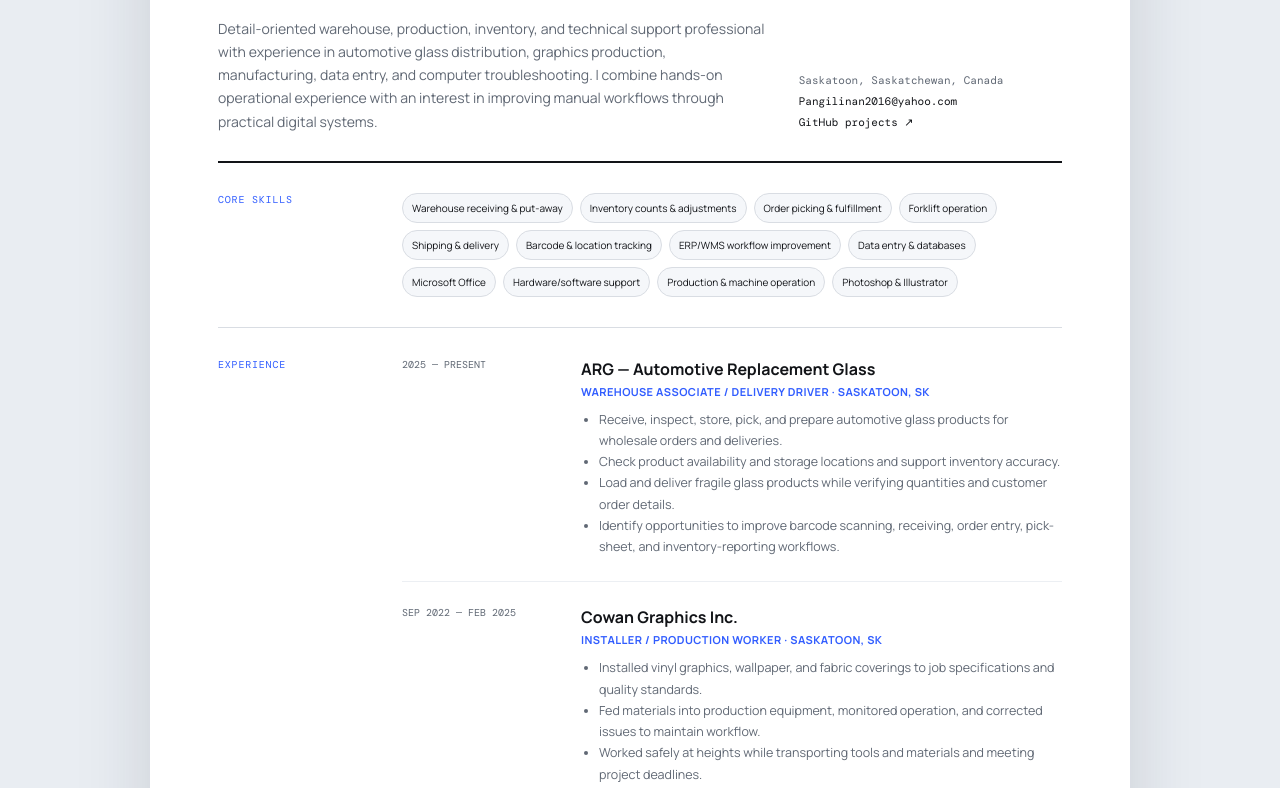
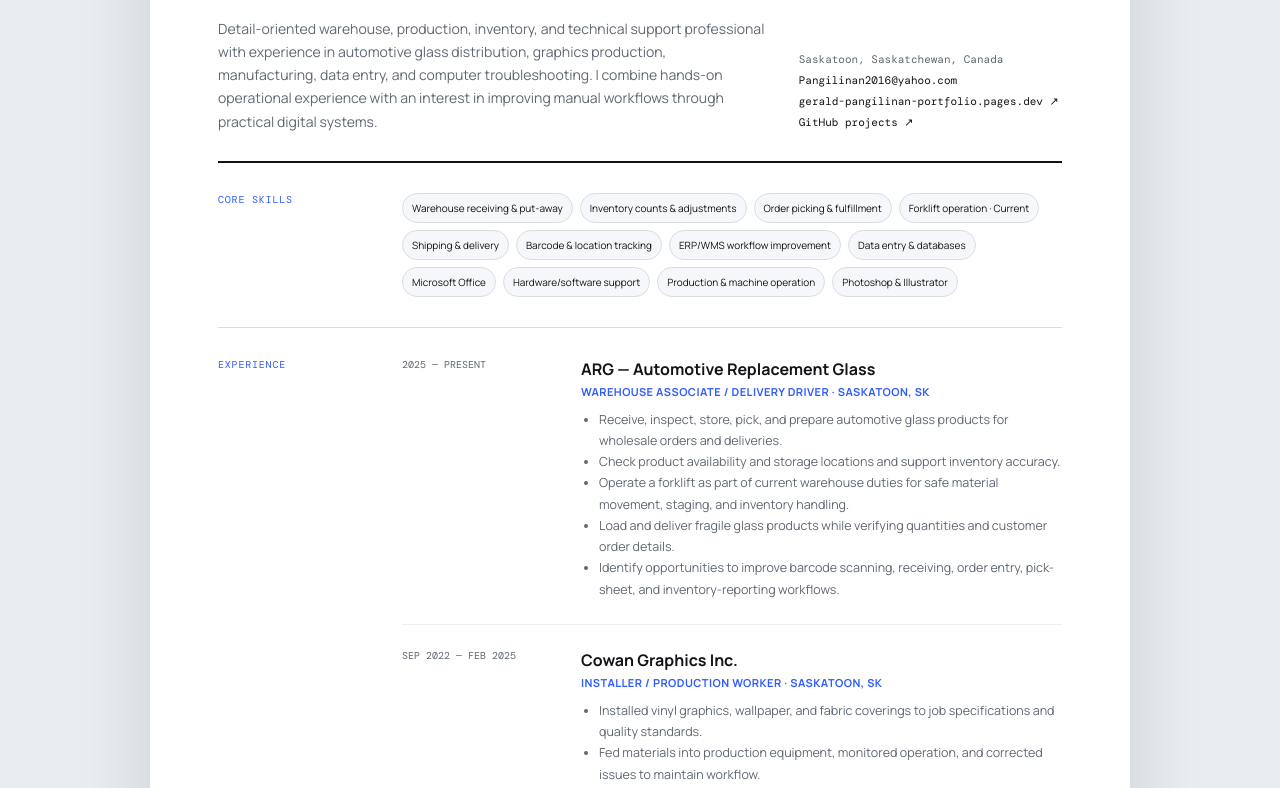
Before and after one commit to gdpclothings-collab/gerald-pangilinan-portfolio, a plain HTML site: page resume.html in a window 1280 px wide. Shown: the part 297-1085 px from the top of the page. Drawn offline with nearby package versions, Linux system fonts and the light colour scheme.

Commit message:
Update current forklift experience and add portfolio URL to resume

```diff
--- a/resume.html
+++ b/resume.html
@@ -41,6 +41,7 @@
       <div class="contact">
         Saskatoon, Saskatchewan, Canada<br>
         <a href="mailto:Pangilinan2016@yahoo.com">Pangilinan2016@yahoo.com</a><br>
+        <a href="https://gerald-pangilinan-portfolio.pages.dev/" target="_blank" rel="noopener">gerald-pangilinan-portfolio.pages.dev ↗</a><br>
         <a href="https://github.com/gdpclothings-collab" target="_blank" rel="noopener">GitHub projects ↗</a>
       </div>
     </header>
@@ -49,7 +50,7 @@
       <div class="section-head">
         <div class="label">CORE SKILLS</div>
         <div class="skills">
-          <span>Warehouse receiving & put-away</span><span>Inventory counts & adjustments</span><span>Order picking & fulfillment</span><span>Forklift operation</span><span>Shipping & delivery</span><span>Barcode & location tracking</span><span>ERP/WMS workflow improvement</span><span>Data entry & databases</span><span>Microsoft Office</span><span>Hardware/software support</span><span>Production & machine operation</span><span>Photoshop & Illustrator</span>
+          <span>Warehouse receiving & put-away</span><span>Inventory counts & adjustments</span><span>Order picking & fulfillment</span><span>Forklift operation · Current</span><span>Shipping & delivery</span><span>Barcode & location tracking</span><span>ERP/WMS workflow improvement</span><span>Data entry & databases</span><span>Microsoft Office</span><span>Hardware/software support</span><span>Production & machine operation</span><span>Photoshop & Illustrator</span>
         </div>
       </div>
     </section>
@@ -60,7 +61,7 @@
         <div>
           <article class="job">
             <time>2025 — PRESENT</time>
-            <div><h3>ARG — Automotive Replacement Glass</h3><div class="role">Warehouse Associate / Delivery Driver · Saskatoon, SK</div><ul><li>Receive, inspect, store, pick, and prepare automotive glass products for wholesale orders and deliveries.</li><li>Check product availability and storage locations and support inventory accuracy.</li><li>Load and deliver fragile glass products while verifying quantities and customer order details.</li><li>Identify opportunities to improve barcode scanning, receiving, order entry, pick-sheet, and inventory-reporting workflows.</li></ul></div>
+            <div><h3>ARG — Automotive Replacement Glass</h3><div class="role">Warehouse Associate / Delivery Driver · Saskatoon, SK</div><ul><li>Receive, inspect, store, pick, and prepare automotive glass products for wholesale orders and deliveries.</li><li>Check product availability and storage locations and support inventory accuracy.</li><li>Operate a forklift as part of current warehouse duties for safe material movement, staging, and inventory handling.</li><li>Load and deliver fragile glass products while verifying quantities and customer order details.</li><li>Identify opportunities to improve barcode scanning, receiving, order entry, pick-sheet, and inventory-reporting workflows.</li></ul></div>
           </article>
           <article class="job">
             <time>SEP 2022 — FEB 2025</time>
```
